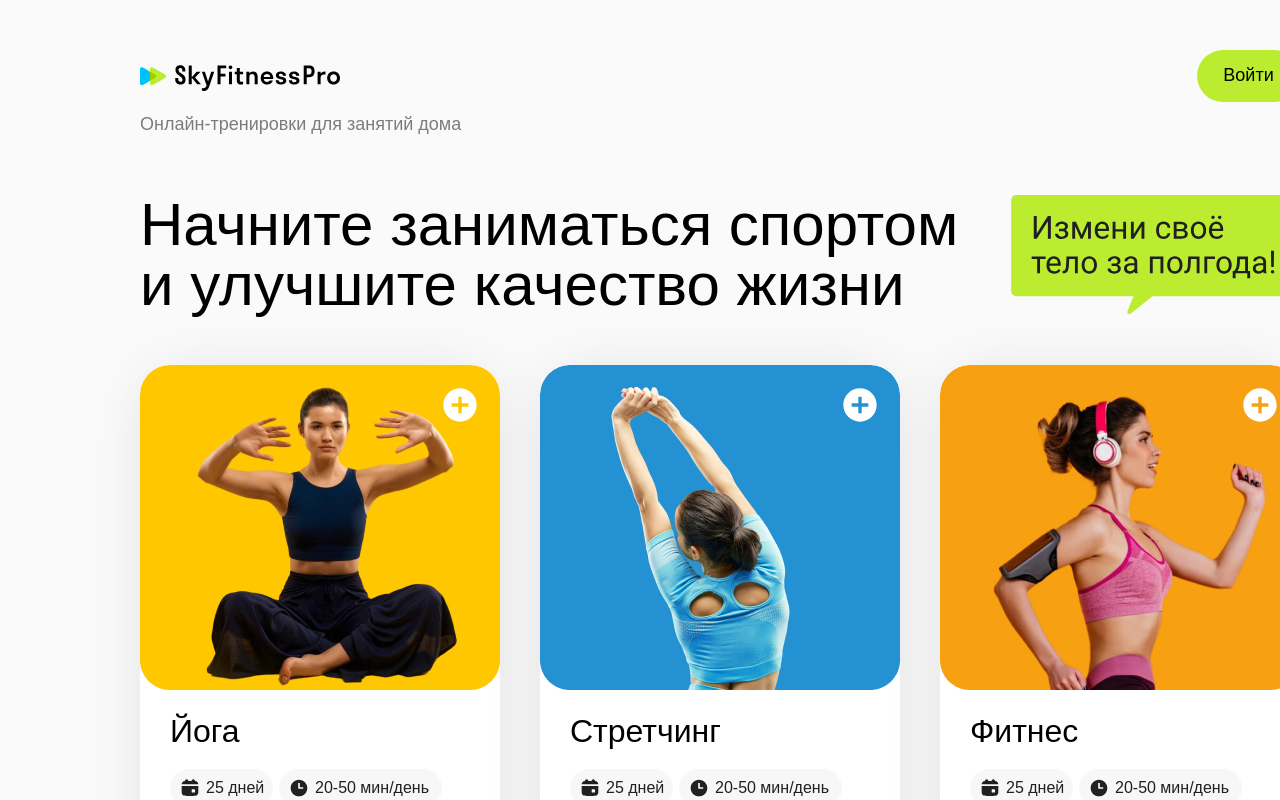
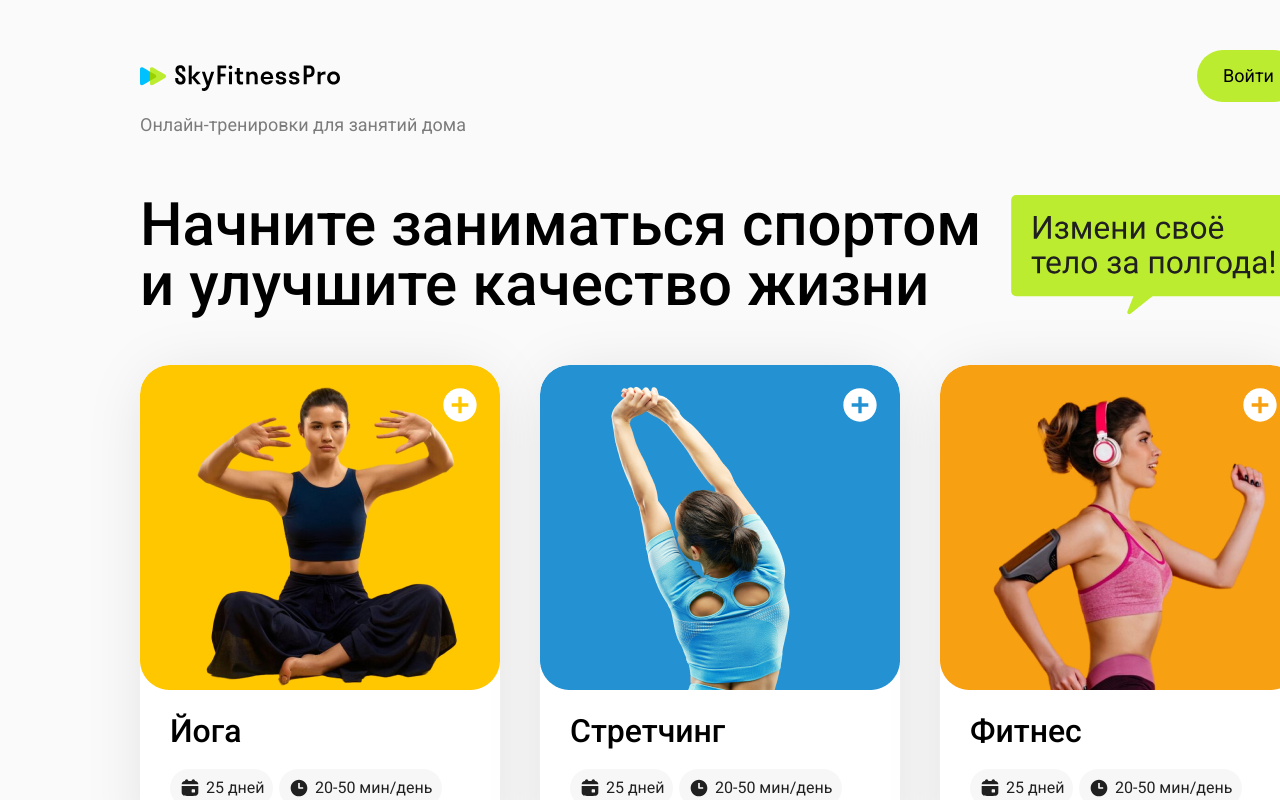
Before and after one commit to AnnyKosova/SkyFitnessPro, a Next.js app: page / in a window 1280 px wide. Shown: the top 800 px of the page. Built offline with nearby package versions, Linux system fonts and the light colour scheme; no server answers.

Commit message:
fix: восстановлен layout и главная

```diff
--- a/src/app/layout.tsx
+++ b/src/app/layout.tsx
@@ -1,20 +1,26 @@
+import { Providers } from "@/components/Providers";
+import "@/styles/globals.css";
 import type { Metadata } from "next";
-import "@/styles/globals.css";
+import { Roboto } from "next/font/google";
+
+const roboto = Roboto({
+  weight: ["100", "300", "400", "500", "700", "900"],
+  style: ["normal", "italic"],
+  subsets: ["latin", "cyrillic"],
+  display: "swap",
+  variable: "--font-roboto",
+});
 
 export const metadata: Metadata = {
   title: "SkyFitness Pro - Онлайн-тренировки для занятий дома",
   description: "Онлайн-платформа для занятий фитнесом дома",
 };
 
-export default function RootLayout({
-  children,
-}: {
-  children: React.ReactNode;
-}) {
+export default function RootLayout({ children }: { children: React.ReactNode }) {
   return (
-    <html lang="ru">
-      <body style={{ fontFamily: "Arial, sans-serif" }}>
-        {children}
+    <html lang="ru" className={roboto.variable}>
+      <body>
+        <Providers>{children}</Providers>
       </body>
     </html>
   );
--- a/src/app/page.tsx
+++ b/src/app/page.tsx
@@ -1,6 +1,6 @@
+import CoursesSection from "@/components/CoursesSection/CoursesSection";
 import Header from "@/components/Header/Header";
 import HeroSection from "@/components/HeroSection/HeroSection";
-import CoursesSection from "@/components/CoursesSection/CoursesSection";
 
 export default function Home() {
   return (
```
